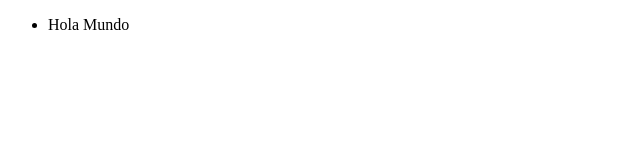
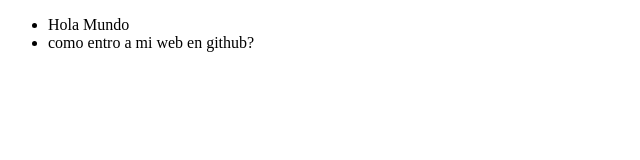
Before and after one commit to Pablinhovala10/portafolio, a plain HTML site: page index.html in a window 1280 px wide. Shown: the whole page, without its empty margins (0-640 px from the left). Drawn offline with Linux system fonts and the light colour scheme.

Commit message:
como entro a web

```diff
--- a/index.html
+++ b/index.html
@@ -7,6 +7,7 @@
 <body>
      <ul>
          <li> Hola Mundo </li>
+         <li>como entro a mi web en github?</li>
      </ul>
 </body>
 </html>
```
